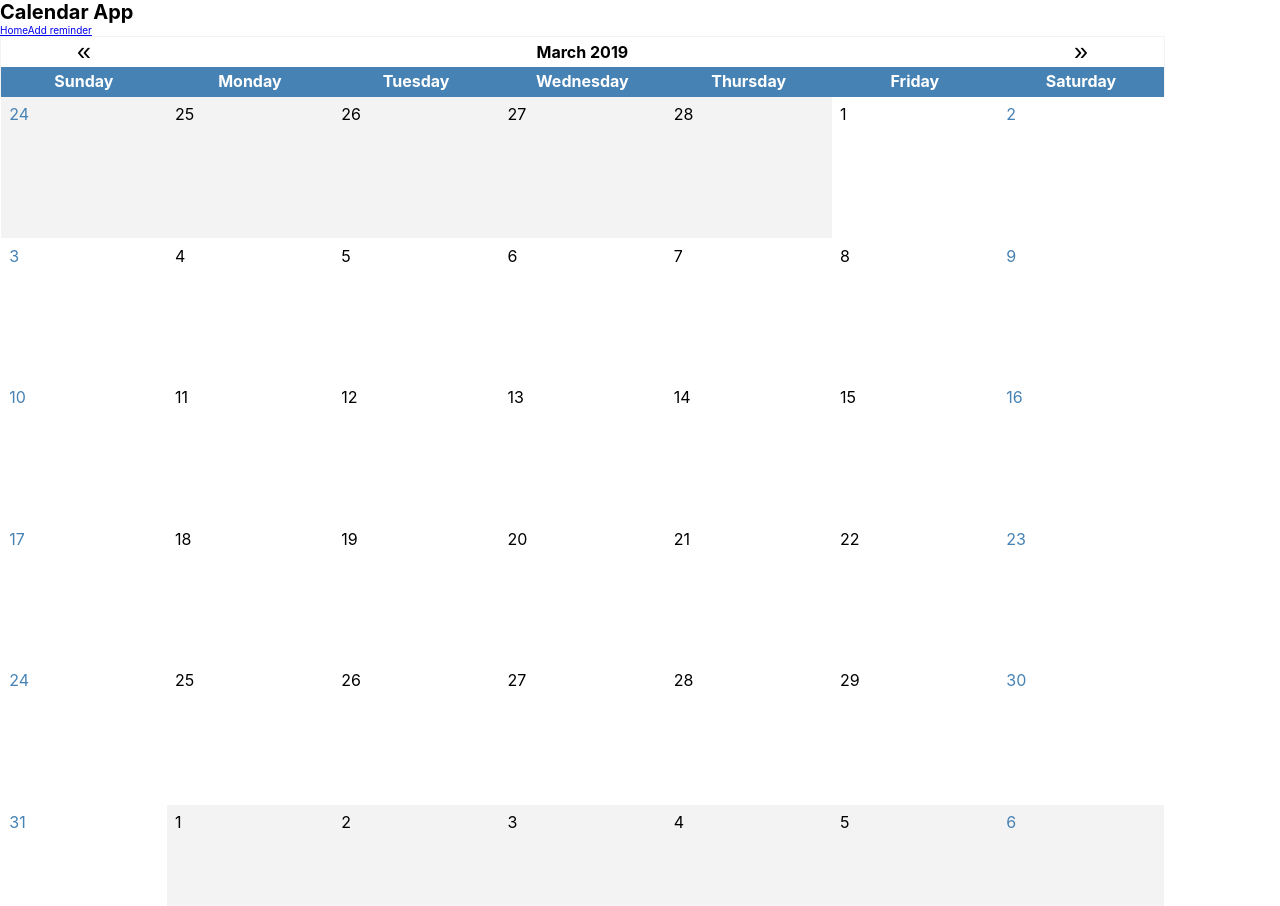
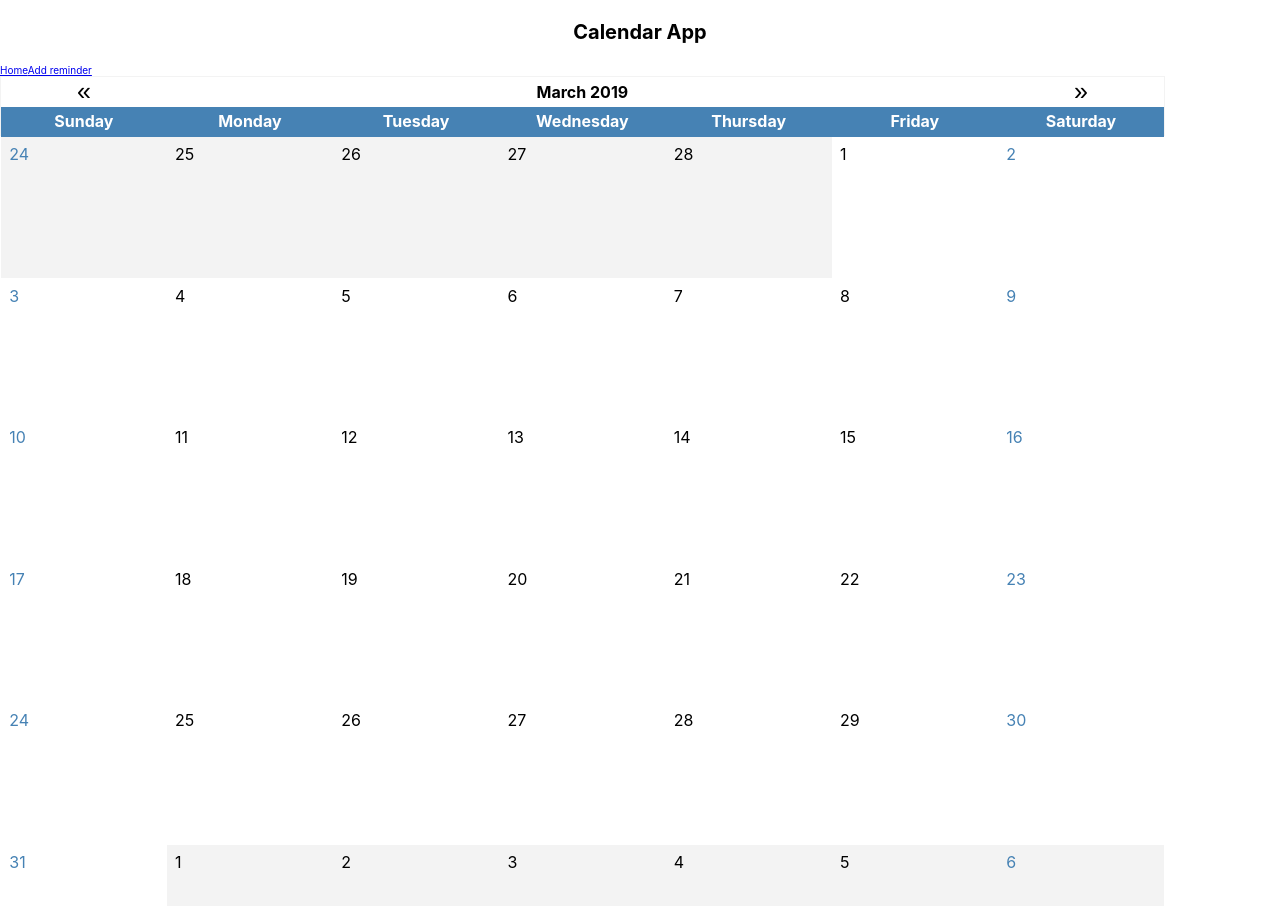
Before and after one commit to asdrubalivan/calendar-app, a React (Create React App) app: page / in a window 1280 px wide. Shown: the top 906 px of the page. Built offline with nearby package versions, Linux system fonts and the light colour scheme.

Commit message:
Added h1

```diff
--- a/src/App.js
+++ b/src/App.js
@@ -7,6 +7,13 @@ import { Switch, Route } from 'react-router';
 import { Link } from 'react-router-dom';
 import Calendar from './calendar';
 import AddReminderForm from './addreminderform';
+import styled from 'styled-components';
+
+const Title = styled.h1`
+  text-align: center;
+  font-size: 2rem;
+  margin: 2rem;
+`
 
 class App extends Component {
   componentDidMount() {
@@ -17,7 +24,7 @@ class App extends Component {
       <>
         <GlobalStyle />
         <main>
-          <h1>Calendar App</h1>
+          <Title>Calendar App</Title>
           <nav>
             <Link to="/">Home</Link>
             <Link to="/add-reminder">Add reminder</Link>
```
